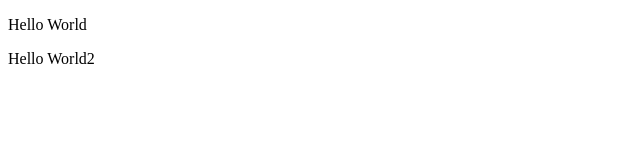
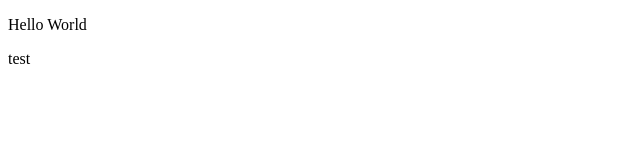
Before and after one commit to EDGAR95RC/mis-practicas-senati, a plain HTML site: page index.html in a window 1280 px wide. Shown: the full height of the page, 0-640 px from the left. Drawn offline with Linux system fonts and the light colour scheme.

Commit message:
[CBNT-12] feat: Agregando un div

```diff
--- a/index.html
+++ b/index.html
@@ -8,7 +8,8 @@
 <body>
 
 <p>Hello World</p>
-<p>Hello World2</p>
+
+<div id="app"> test</div>
 
 </body>
 </html>
```
